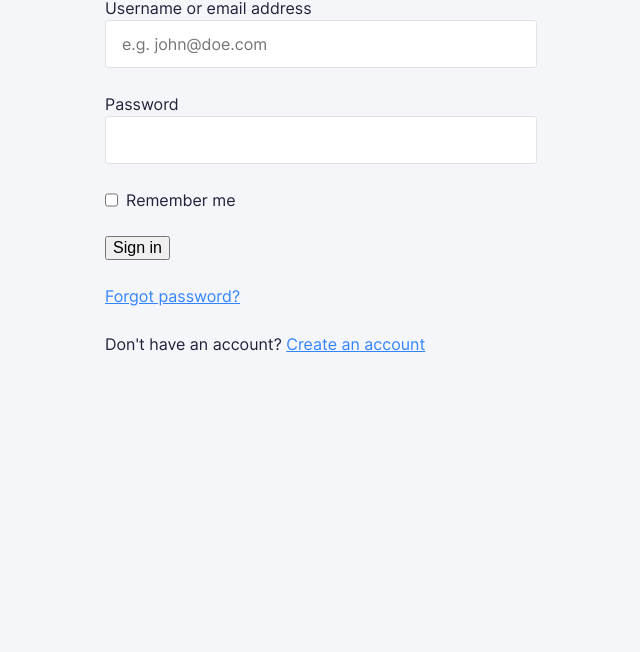
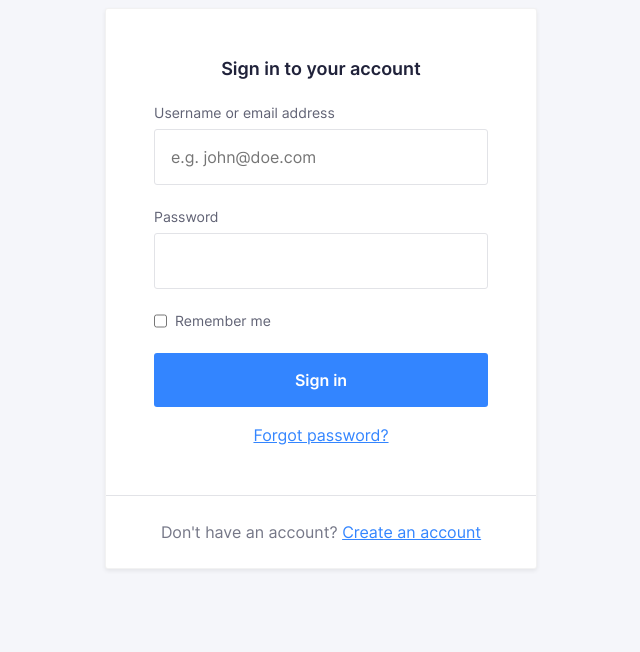
Before and after one commit to nmct-create3/login-form-design-JarneDel, a plain HTML site: page index.html in a window 1280 px wide. Shown: the part 148-800 px from the top of the page, without its empty margins (319-959 px from the left). Drawn offline with Linux system fonts and the light colour scheme.

Commit message:
finished login screeen

```diff
--- a/css/screen.css
+++ b/css/screen.css
@@ -18,13 +18,20 @@
 \*------------------------------------*/
 
 :root {
+
     --global-text-color: #20223a;
     --global-bg-color: #F5F6FA;
-    --global-bg-selection-color: #3385FF;
-    --global-link-color: #3385FF;
-    --global-hover-color: #2E77E6;
-    --global-active-color: #2E77E6;
-    --global-focussed-color: #3385FF;
+    --global-color-alpha-light: #4F95FF;
+    --global-color-alpha: #3385FF;
+    --global-color-alpha-dark: #2E77E6;
+    --global-color-transparent: #4f95ff4d;
+    --global-input-outline: 0 0 0 3px var(--global-color-transparent);
+    --global-baseline: 8px;
+    --global-whitespace: calc(var(--global-baseline)*3);
+    --global-whitespace-xl: calc(var(--global-whitespace)*2);
+    --global-border-width: 1px;
+    --global-padding-box-height: calc(calc(var(--global-baseline)*2) - var(--global-border-width));
+    accent-color: var(--global-color-alpha);
 }
 
 /* CSS variables here */
@@ -41,7 +48,7 @@
 
 html {
     font-size: 16px;
-    line-height: 1.5;
+    line-height: calc(var(--global-baseline)*3);
     font-family: "Inter Web", Helvetica, arial, sans-serif;
     color: var(--global-text-color);
     box-sizing: border-box;
@@ -65,7 +72,7 @@ html {
 
 
 ::selection {
-    background: var(--global-bg-selection-color);
+    background: var(--global-color-alpha);
     color: white;
     text-shadow: none;
 }
@@ -99,28 +106,28 @@ h3 {
 
 h1 {
     font-size: 36px;
-    line-height: 48px;
-    margin: 0 0 24px;
+    line-height: calc(var(--global-baseline)*6);
+    margin: 0 0 var(--global-whitespace);
 }
 
 h2 {
     font-size: 32px;
-    line-height: 40px;
-    margin: 0 0 24px;
+    line-height: calc(var(--global-baseline)*5);
+    margin: 0 0 var(--global-whitespace);
 }
 
 h3 {
     font-size: 26px;
-    line-height: 32px;
-    margin: 0 0 24px;
+    line-height: calc(var(--global-baseline)*4);
+    margin: 0 0 var(--global-whitespace);
 }
 
 h4,
 h5,
 h6 {
     font-size: 20px;
-    line-height: 24px;
-    margin: 0 0 24px;
+    line-height: calc(var(--global-baseline)*3);
+    margin: 0 0 var(--global-whitespace);
 }
 
 p,
@@ -130,12 +137,12 @@ dl,
 table,
 address,
 figure {
-    margin: 0 0 24px;
+    margin: 0 0 var(--global-whitespace);
 }
 
 ul,
 ol {
-    padding-left: 24px;
+    padding-left: var(--global-whitespace);
 }
 
 li ul,
@@ -146,8 +153,8 @@ li ol {
 blockquote {
     font-style: normal;
     font-size: 23px;
-    line-height: 32px;
-    margin: 0 0 24px;
+    line-height: calc(var(--global-baseline)*4);
+    margin: 0 0 var(--global-whitespace);
 }
 
 blockquote * {
@@ -158,15 +165,15 @@ blockquote * {
 figcaption {
     font-weight: 400;
     font-size: 12px;
-    line-height: 16px;
-    margin-top: 8px;
+    line-height: calc(var(--global-baseline)*2);
+    margin-top: var(--global-baseline);
 }
 
 hr {
     border: 0;
     height: 1px;
     background: LightGrey;
-    margin: 0 0 24px;
+    margin: 0 0 var(--global-whitespace);
 }
 
 label,
@@ -176,18 +183,18 @@ input {
 
 
 a {
-    color: var(--global-link-color);
+    color: var(--global-color-alpha);
     transition: all .1s ease-in-out;
 }
 
 a:visited,
 a:active {
-    color: var(--global-active-color);
+    color: var(--global-color-alpha-dark);
 }
 
 a:hover,
 a:focus {
-    color: var(--global-hover-color);
+    color: var(--global-color-alpha-dark);
 }
 
 /*------------------------------------*\
@@ -202,29 +209,33 @@ a:focus {
 
 .o-row {
     position: relative;
-    padding: 24px 24px 0;
+    padding: var(--global-whitespace) var(--global-whitespace) 0;
 }
 
 .o-row--login {
     /* stuff here to align the card */
+    display: flex;
+    flex-direction: column;
+    min-height: 100vh;
+    justify-content: center;
 }
 
 /* size modifiers */
 
 .o-row--lg {
-    padding-top: 48px;
-    padding-bottom: 24px;
+    padding-top: var(--global-whitespace-xl);
+    padding-bottom: var(--global-whitespace);
 }
 
 .o-row--xl {
     padding-top: 72px;
-    padding-bottom: 48px;
+    padding-bottom: var(--global-whitespace-xl);
 }
 
 @media (min-width: 768px) {
     .o-row {
-        padding-left: 48px;
-        padding-right: 48px;
+        padding-left: var(--global-whitespace-xl);
+        padding-right: var(--global-whitespace-xl);
     }
 }
 
@@ -260,14 +271,14 @@ a:focus {
 }
 
 .o-section+.o-section {
-    padding-top: 24px;
+    padding-top: var(--global-whitespace);
 }
 
 @media (min-width: 768px) {
 
     .o-section--lg+.o-section--lg,
     .o-section--xl+.o-section--xl {
-        padding-top: 48px;
+        padding-top: var(--global-whitespace-xl);
     }
 }
 
@@ -315,19 +326,19 @@ a:focus {
 }
 
 .o-layout--gutter-lg {
-    margin: 0 -24px;
+    margin: 0 -var(--global-whitespace);
 }
 
 .o-layout--gutter-lg>.o-layout__item {
-    padding: 0 24px;
+    padding: 0 var(--global-whitespace);
 }
 
 .o-layout--gutter-xl {
-    margin: 0 -48px;
+    margin: 0 -var(--global-whitespace-xl);
 }
 
 .o-layout--gutter-xl>.o-layout__item {
-    padding: 0 48px;
+    padding: 0 var(--global-whitespace-xl);
 }
 
 /* reverse horizontal row modifier */
@@ -467,7 +478,7 @@ a:focus {
 }
 
 .c-logo__path-2 {
-    fill: #3385FF;
+    fill: var(--global-color-alpha);
 }
 
 .c-logo__path-3 {
@@ -488,7 +499,7 @@ a:focus {
 */
 .c-form-field__options {
     display: flex;
-    gap: 8px;
+    gap: var(--global-baseline);
 }
 
 /*
@@ -501,20 +512,22 @@ a:focus {
     -webkit-appearance: none;
     -moz-appearance: none;
     appearance: none;
-    border: 1px solid #e2e3e7;
+    border: var(--global-border-width) solid #e2e3e7;
     width: 100%;
     border-radius: 3px;
     font-family: inherit;
     color: var(--global-text-color);
     /* height: 3rem; */
     /* replaces height */
-    padding: 11px 16px;
-    line-height: 24px;
+    padding: var(--global-padding-box-height) 16px;
+    line-height: calc(var(--global-baseline)*3);
     outline: none;
 }
 
 .c-input:focus {
-    border-color: 0 0 0 3px #4f95ff;
+    border-color: var(--global-color-alpha-light);
+    /* Spread 3 px */
+    box-shadow: var(--global-input-outline);
 }
 
 /*
@@ -523,7 +536,17 @@ a:focus {
     Class to put on all form labels
 */
 
-.c-label {}
+.c-label {
+    font-size: 14px;
+    line-height: calc(var(--global-baseline)*2);
+    margin-bottom: var(--global-baseline);
+    color: #606274;
+}
+
+.c-label--option {
+    margin-bottom: 0px;
+}
+
 
 /* If a input is focused within the form-field class change te color of the label */
 
@@ -535,15 +558,74 @@ a:focus {
     Class to put on form buttons or links
 */
 
-.c-button {}
+.c-button {
+    color: #ffffff;
+    width: 100%;
+    background-color: var(--global-color-alpha);
+    font-size: 16px;
+    font-weight: 700;
+    line-height: calc(var(--global-baseline)*3);
+    padding: var(--global-padding-box-height) 16px;
+    border: var(--global-border-width) solid --global-color-alpha-dark;
+    border-radius: 3px;
+    outline: none;
+    transition: all .1s ease;
+}
 
-.c-button:hover {}
+.c-button:hover {
+    background-color: var(--global-color-alpha-dark);
+}
 
-.c-button:focus {}
+.c-button:focus {
+    background-color: var(--global-color-alpha);
+    box-shadow: var(--global-input-outline);
+}
 
-.c-button:active {}
+.c-button:active {
+    background-color: var(--global-color-alpha-dark);
+    box-shadow: none;
+
+}
 
 .c-button--block {}
+
+/*
+    Components: Card
+    ---
+    card component class
+ */
+
+.c-card {
+    background-color: white;
+    border: 1px solid rgba(0, 0, 0, 0.05);
+    border-radius: 3px;
+    box-shadow: 0 2px 4px rgba(0, 0, 0, 0.07);
+}
+
+.c-card__body {
+    padding: 0 3rem 1.5rem 3rem;
+}
+
+.c-card__footer {
+    border-top: 1px solid #E2E3E7;
+    display: flex;
+    justify-content: center;
+    padding: 1.5rem 3rem 0;
+    color: #757787;
+}
+
+.c-card__title {
+    width: 100%;
+    display: flex;
+    justify-content: center;
+    padding: 3rem 3rem 0;
+    font-size: 18px;
+    font-weight: 700;
+    line-height: calc(var(--global-baseline)*3);
+}
+
+
+
 
 /*------------------------------------*\
 #UTILITIES
@@ -569,6 +651,12 @@ a:focus {
     Utility classes to put specific margins and paddings onto elements
 */
 
+.u-centered {
+    display: flex;
+    width: 100%;
+    justify-content: center;
+}
+
 .u-pt-clear {
     padding-top: 0 !important;
 }
@@ -582,7 +670,7 @@ a:focus {
 }
 
 .u-mb-sm {
-    margin-bottom: 8px !important;
+    margin-bottom: var(--global-baseline) !important;
 }
 
 .u-mb-md {
@@ -594,7 +682,7 @@ a:focus {
 }
 
 .u-mb-xl {
-    margin-bottom: 48px !important;
+    margin-bottom: var(--global-whitespace-xl) !important;
 }
 
 /*
--- a/index.html
+++ b/index.html
@@ -18,7 +18,7 @@
 </head>
 
 <body>
-    <section class="o-row o-row--lg o-row--body">
+    <section class="o-row o-row--lg o-row--login o-row--body">
         <div class="o-container u-max-width-xs">
             <h1 class="c-logo">
                 <svg class="c-logo__symbol" viewBox="0 0 119 24" xmlns="http://www.w3.org/2000/svg">
@@ -42,28 +42,28 @@
                 </div>
                 <div class="c-card__body">
                     <p class="c-form-field">
-                        <label for="username">
+                        <label class="c-label" for="username">
                             Username or email address
                         </label>
                         <input class="c-input" type="email" name="username" id="username"
                             placeholder="e.g. john@doe.com" required>
                     </p>
                     <p class="c-form-field">
-                        <label for="password">
+                        <label class="c-label" for="password">
                             Password
                         </label>
                         <input class="c-input" type="password" name="password" id="password" required>
                     </p>
                     <p class="c-form-field c-form-field__options">
                         <input type="checkbox" name="rememberme" id="rememberme">
-                        <label for="rememberme">
+                        <label class="c-label c-label--option" for="rememberme">
                             Remember me
                         </label>
                     </p>
-                    <p>
-                        <input type="submit" value="Sign in" />
+                    <p class="u-mb-md">
+                        <input class="o-button-reset c-button" type="submit" value="Sign in" />
                     </p>
-                    <p>
+                    <p class="u-centered">
                         <a href="#!">
                             Forgot password?
                         </a>
```
